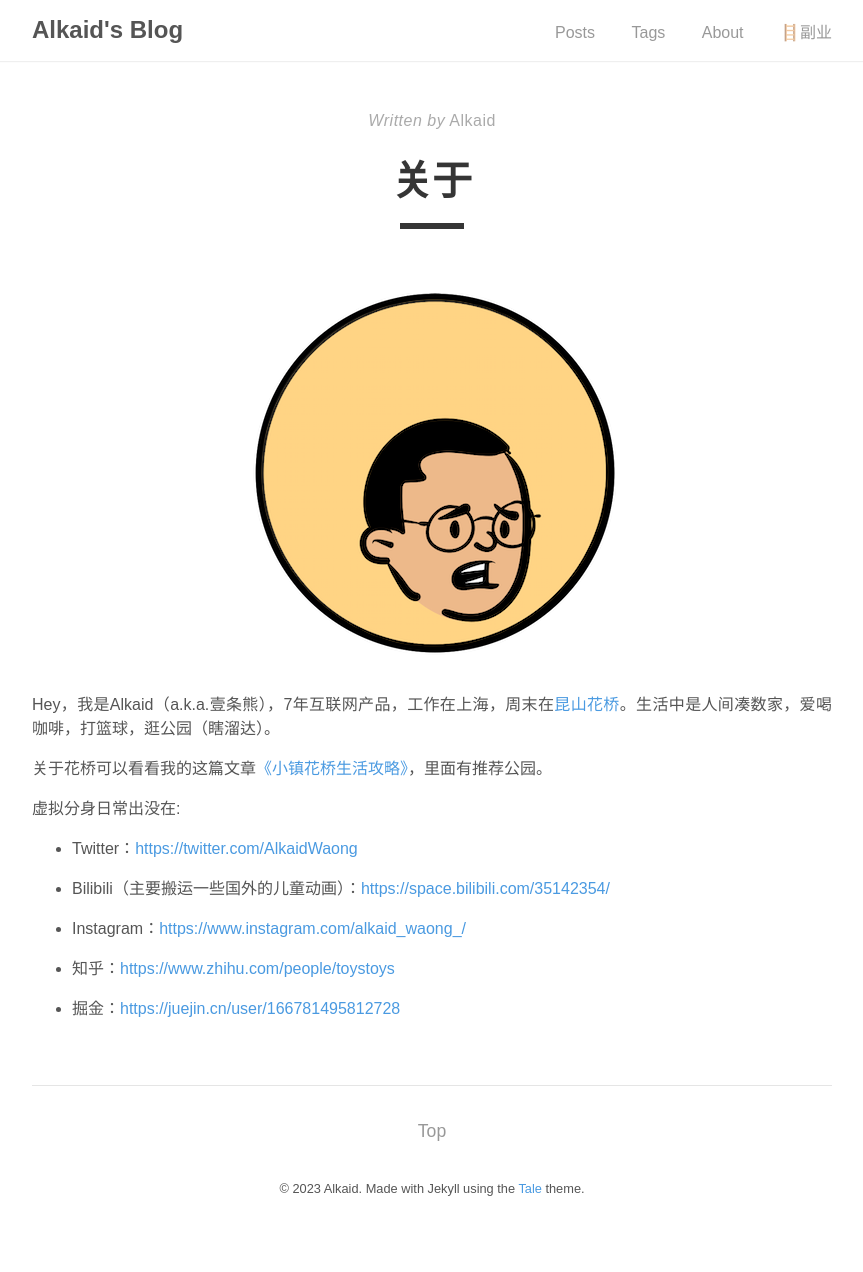
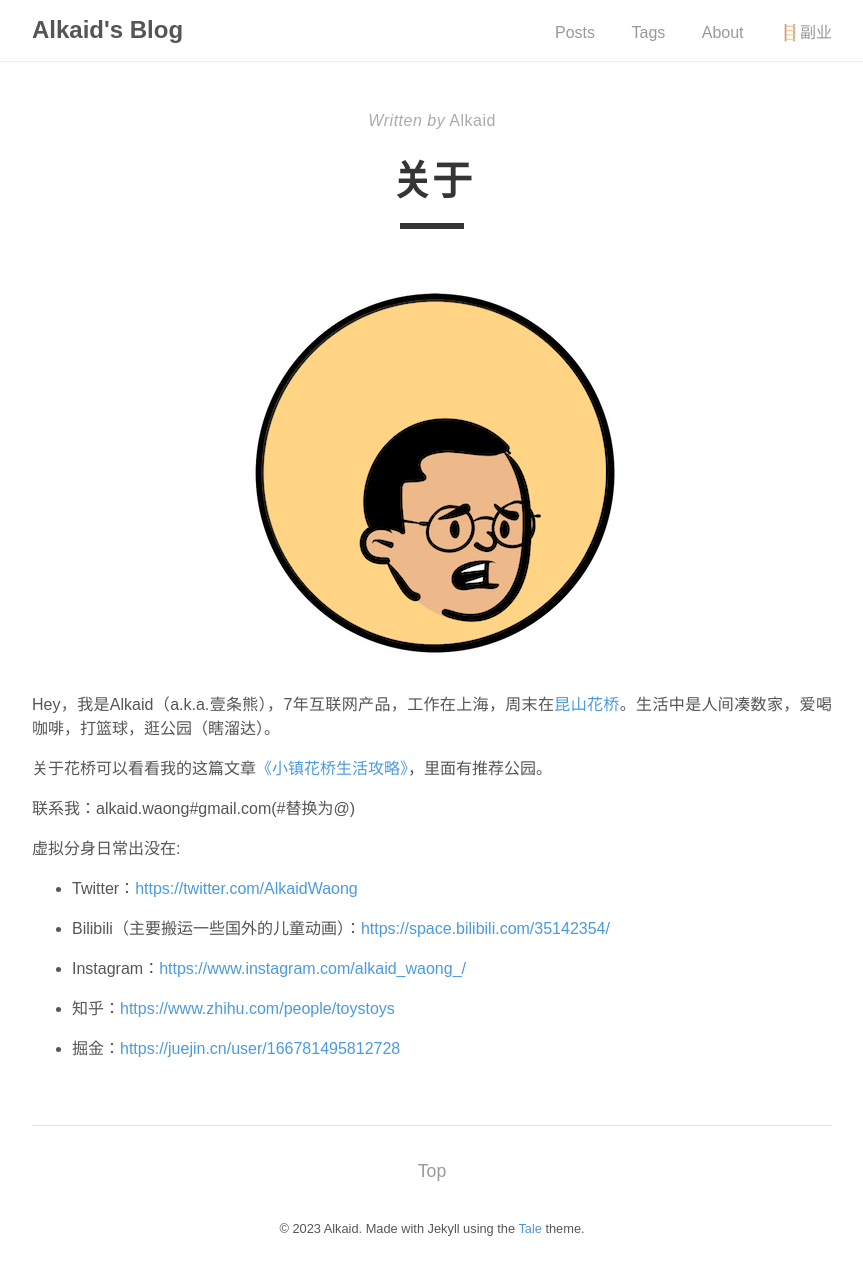
Before and after one commit to AlkaidWaong/ifoz, a Jekyll site: the page built from _pages/about.md, in a window 1280 px wide. Shown: the whole page, without its empty margins (208-1071 px from the left). Built offline with Jekyll 4.4.1, drawn with Linux system fonts in a browser that asks for light colours; before the commit the page ends 1232 px from its top, so only the background shows below that.

Commit message:
Update about.md

```diff
--- a/_pages/about.md
+++ b/_pages/about.md
@@ -11,6 +11,8 @@ Hey，我是Alkaid（a.k.a.壹条熊），7年互联网产品，工作在上海
 
 关于花桥可以看看我的这篇文章[《小镇花桥生活攻略》](https://www.ifoz.net/2022-12-04/All-things-i-know-about-huaqiao)，里面有推荐公园。
 
+联系我：alkaid.waong#gmail.com(#替换为@)
+
 虚拟分身日常出没在:
 
 - Twitter：[https://twitter.com/AlkaidWaong](https://twitter.com/AlkaidWaong)
```
